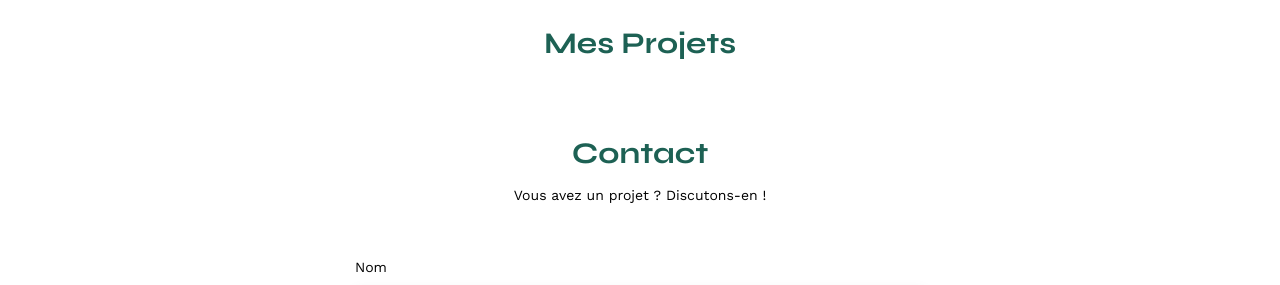
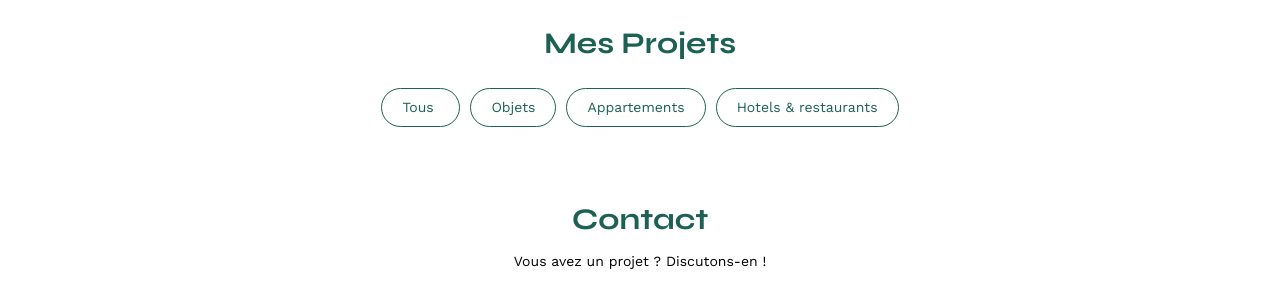
Before and after one commit to PlayerOf0/OCProjet-3, a plain HTML site: page FrontEnd/index.html in a window 1280 px wide. Shown: the part 507-792 px from the top of the page. Drawn offline with nearby package versions, Linux system fonts and the light colour scheme; no server answers.

Commit message:
ajout de la barre de filtre en brute

```diff
--- a/FrontEnd/assets/style.css
+++ b/FrontEnd/assets/style.css
@@ -186,7 +186,7 @@ footer nav ul {
 	margin: 2em
 }
 
-/*
+
 #cat{
 	display: flex;
 	justify-content: center;
@@ -217,4 +217,4 @@ footer nav ul {
 #cat a:hover{
 	background-color: #1D6154;
 	color: white;
-} */
+}
--- a/FrontEnd/index.html
+++ b/FrontEnd/index.html
@@ -43,7 +43,7 @@
 	<section id="portfolio">
 		<h2>Mes Projets</h2>
 
-		<!-- <div id="cat">
+		<div id="cat">
 
 			<a href="#">Tous</a>
 
@@ -52,7 +52,7 @@
 			<a a href="#">Appartements</a>
 
 			<a a href="#">Hotels & restaurants</a>
-		</div> -->
+		</div>
 
 		<div class="gallery">
 			<!-- <figure>
```
